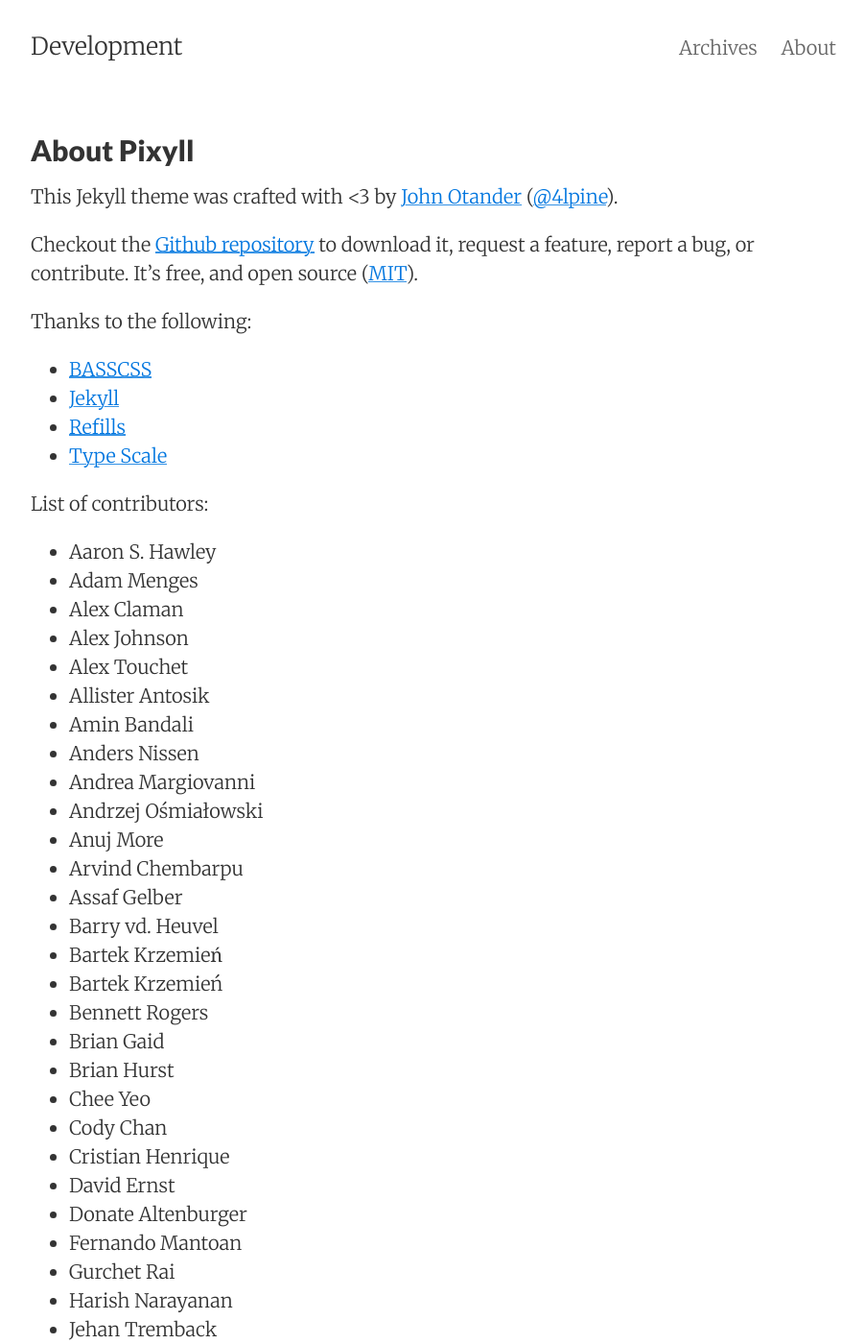
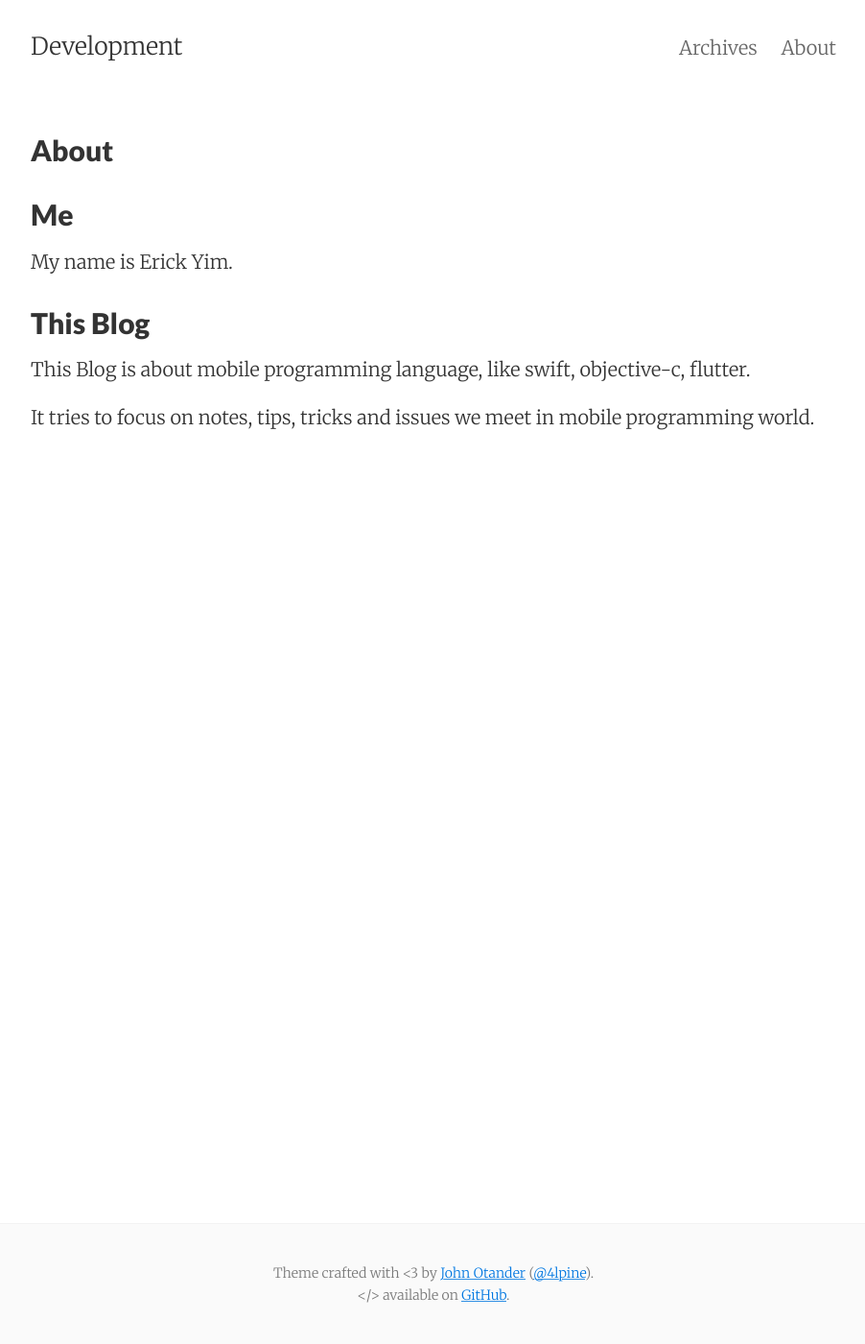
Before and after one commit to erickyim/erickyim.github.io, a Jekyll site: the page built from about.md, in a window 1280 px wide and 1400 px high. Shown: the whole window at 96% size, without its empty margins (188-1090 px from the left). Built offline with Jekyll 4.4.1, drawn with Linux system fonts in a browser that asks for light colours; some of the changed text lies outside the part shown.

Commit message:
change about

```diff
--- a/about.md
+++ b/about.md
@@ -1,87 +1,15 @@
 ---
 layout: page
-title: About Pixyll
+title: About
 permalink: /about/
-tags: about
 ---
 
-This Jekyll theme was crafted with <3 by [John Otander](http://johnotander.com)
-([@4lpine](https://twitter.com/4lpine)).
+## Me
 
-Checkout the [Github repository](https://github.com/johnotander/pixyll) to download it,
-request a feature, report a bug, or contribute. It's free, and open source
-([MIT](http://opensource.org/licenses/MIT)).
+My name is Erick Yim.
 
-Thanks to the following:
+## This Blog
 
-* [BASSCSS](http://basscss.com)
-* [Jekyll](http://jekyllrb.com)
-* [Refills](http://refills.bourbon.io/)
-* [Type Scale](http://type-scale.com/)
+This Blog is about mobile programming language, like swift, objective-c, flutter.
 
-List of contributors:
-
-- Aaron S. Hawley
-- Adam Menges
-- Alex Claman
-- Alex Johnson
-- Alex Touchet
-- Allister Antosik
-- Amin Bandali
-- Anders Nissen
-- Andrea Margiovanni
-- Andrzej Ośmiałowski
-- Anuj More
-- Arvind Chembarpu
-- Assaf Gelber
-- Barry vd. Heuvel
-- Bartek Krzemień
-- Bartek Krzemień
-- Bennett Rogers
-- Brian Gaid
-- Brian Hurst
-- Chee Yeo
-- Cody Chan
-- Cristian Henrique
-- David Ernst
-- Donate Altenburger
-- Fernando Mantoan
-- Gurchet Rai
-- Harish Narayanan
-- Jehan Tremback
-- Jiaxi Gu (Isaac)
-- John Otander
-- Jordan Danielewski
-- Josh Buxton
-- Kirill Kulikov
-- Kyle Maxwell
-- Marta Sztybor
-- Martin Wagner
-- Matthew Graybosch
-- Maxim Tsoy
-- Mete Balci
-- Mike Lloyd
-- Mikhail Grachev
-- mindwind
-- Nick Rakochy
-- Nikolay Georgiev
-- Oliver Hamlet
-- Onur (e0i)
-- Praveer Gupta
-- Rassol (Karmeye)
-- Ricky Han
-- Roberto Pesando
-- Ryan Jacobs
-- Scott Martin
-- Selim Eren Bekçe
-- Shruti Rijhwani
-- Steef Hegeman
-- Tehmasp Chaudhri
-- Thomas Galvin
-- Timothy Gu
-- Tom Kraak
-- Vishnu Ks
-- Vladislav Arbatov
-- Yaroslav Yadrishnikov
-- Yee Chie Tu
-- Yeou Chien
+It tries to focus on notes, tips, tricks and issues we meet in mobile programming world.
```
